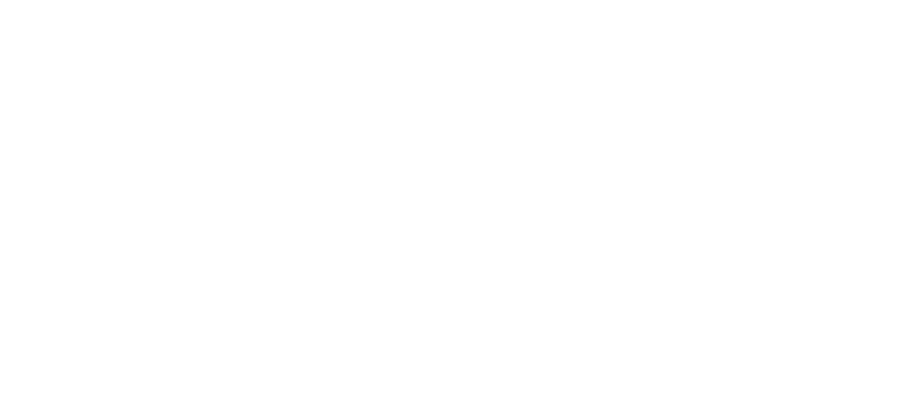
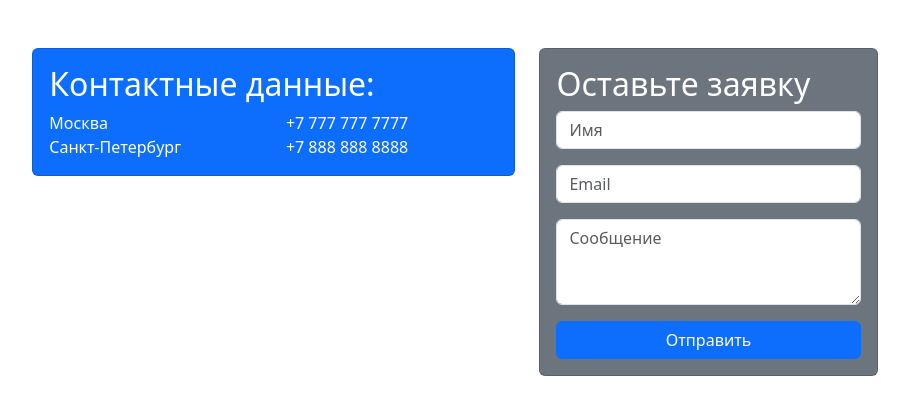
Before and after one commit to ttt-temaa/HW-21.2, a website: page src/test.html in a window 1280 px wide. Shown: the whole page, without its empty margins (185-1094 px from the left). Drawn offline with nearby package versions, Linux system fonts and the light colour scheme.

Commit message:
подключение и тестирование bootstrap

```diff
--- /dev/null
+++ b/package.json
@@ -0,0 +1,5 @@
+{
+  "dependencies": {
+    "bootstrap": "^5.3.3"
+  }
+}
--- a/src/test.html
+++ b/src/test.html
@@ -1,10 +1,54 @@
-<!DOCTYPE html>
+<!doctype html>
 <html lang="en">
 <head>
-    <meta charset="UTF-8">
-    <title>Title</title>
+    <meta charset="utf-8">
+    <meta name="viewport" content="width=device-width, initial-scale=1">
+    <title>Bootstrap demo</title>
+    <link href="https://cdn.jsdelivr.net/npm/bootstrap@5.3.2/dist/css/bootstrap.min.css" rel="stylesheet">
 </head>
 <body>
+<div class="row"> <!-- Основной блок для работы с колонками -->
+    <div class="col-2"></div>
+    <div class="col-8"> <!-- Колонка шириной 8/12 для размещения основного контента -->
+        <div class="row mt-5"> <!-- Дополнительный вложенный блок для работы с колонками -->
+            <div class="col-7"> <!-- Колонка для отображения контактов -->
+                <div class="card text-bg-primary"> <!-- Карточка для визуального отделения вложенных данных -->
+                    <div class="card-body"> <!-- Тело карточки, внутри которого размещаются данные -->
+                        <h2>Контактные данные:</h2>
+                        <div class="row">
+                            <div class="col-6">Москва</div>
+                            <div class="col-6">+7 777 777 7777</div>
+                        </div>
+                        <div class="row">
+                            <div class="col-6">Санкт-Петербург</div>
+                            <div class="col-6">+7 888 888 8888</div>
+                        </div>
+                    </div>
+                </div>
+            </div>
+            <div class="col-5"> <!-- -->
+                <div class="card text-bg-secondary">
+                    <div class="card-body">
+                        <form>
+                            <h2>Оставьте заявку</h2>
+                            <div class="mb-3">
+                                <input type="text" class="form-control" placeholder="Имя">
+                            </div>
+                            <div class="mb-3">
+                                <input type="email" class="form-control" placeholder="Email">
+                            </div>
 
+                            <div class="mb-3">
+                                <textarea class="form-control" placeholder="Сообщение" rows="3"></textarea>
+                            </div>
+                            <button type="submit" class="btn btn-primary w-100">Отправить</button>
+                        </form>
+                    </div>
+                </div>
+            </div>
+        </div>
+    </div>
+    <div class="col-2"></div>
+</div>
 </body>
 </html>
```
Also changed, not shown: pyproject.toml (added, +16 -0 lines), src/catalog.html (+4 -2 lines), src/category.html (+4 -2 lines), src/contact.html (+4 -2 lines), src/main.html (+4 -2 lines), 2 other files.
